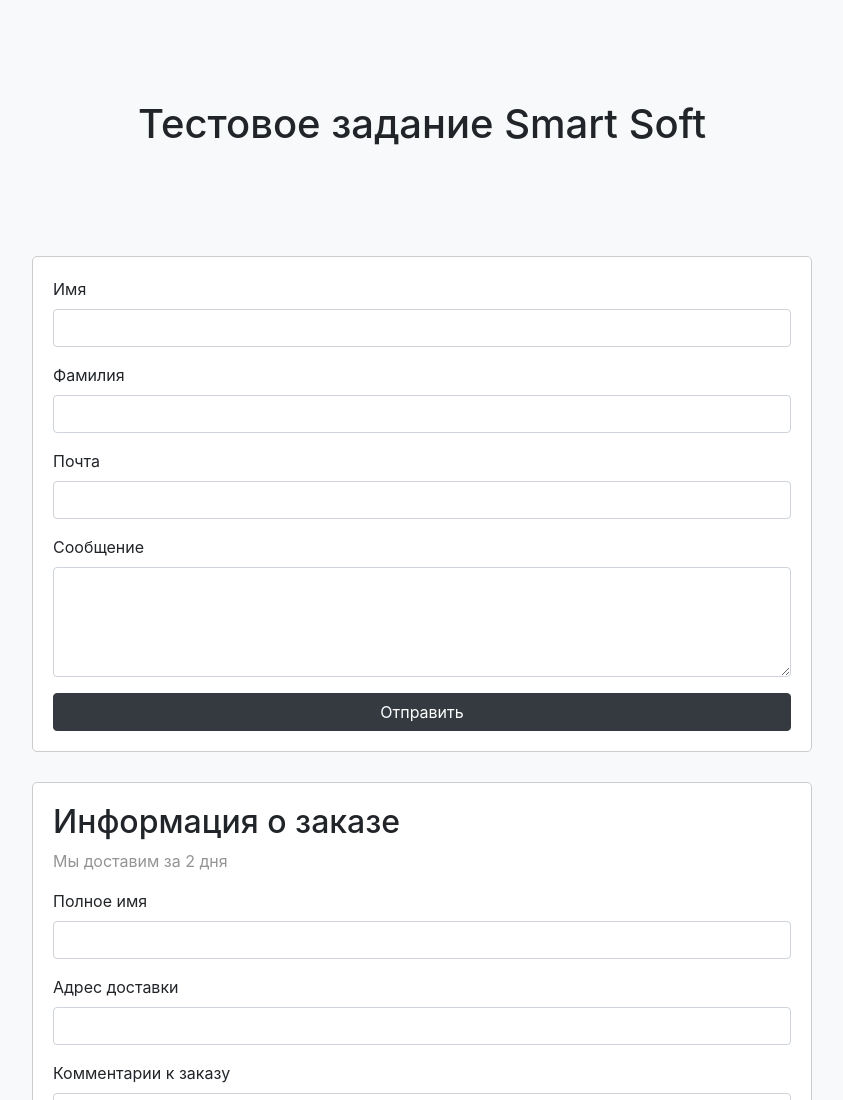
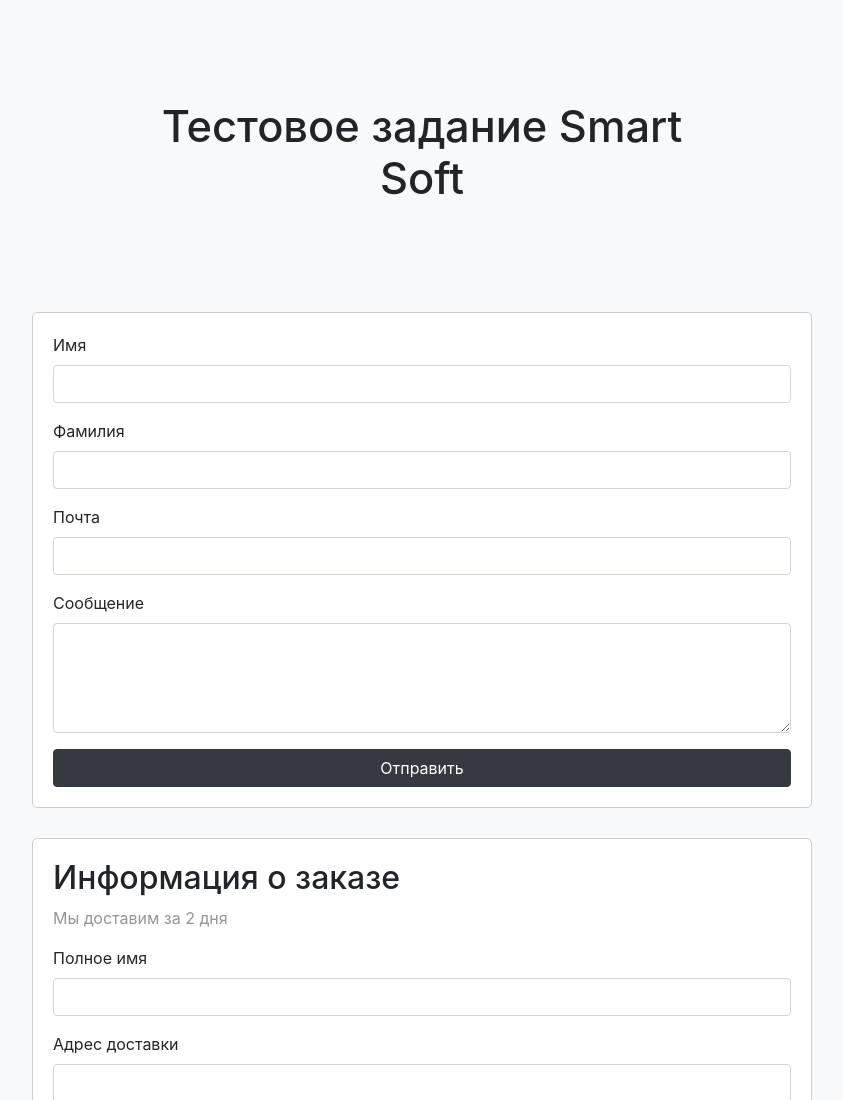
Before and after one commit to Pelmen4ick/SmartSoftTestTask, a plain HTML site: page index.html in a window 1280 px wide. Shown: the top 1100 px of the page, without its empty margins (218-1061 px from the left). Drawn offline with nearby package versions, Linux system fonts and the light colour scheme; some packages are replaced by stand-ins of ours; a script that the page names is missing.

Commit message:
Update index.html

```diff
--- a/index.html
+++ b/index.html
@@ -82,6 +82,9 @@
   width: 100%;
 }
 
+.connect h1 {
+    font-size: calc(5px + 3vw);
+}
 
 @media (max-width: 768px) {
   .reviews-container {
```
